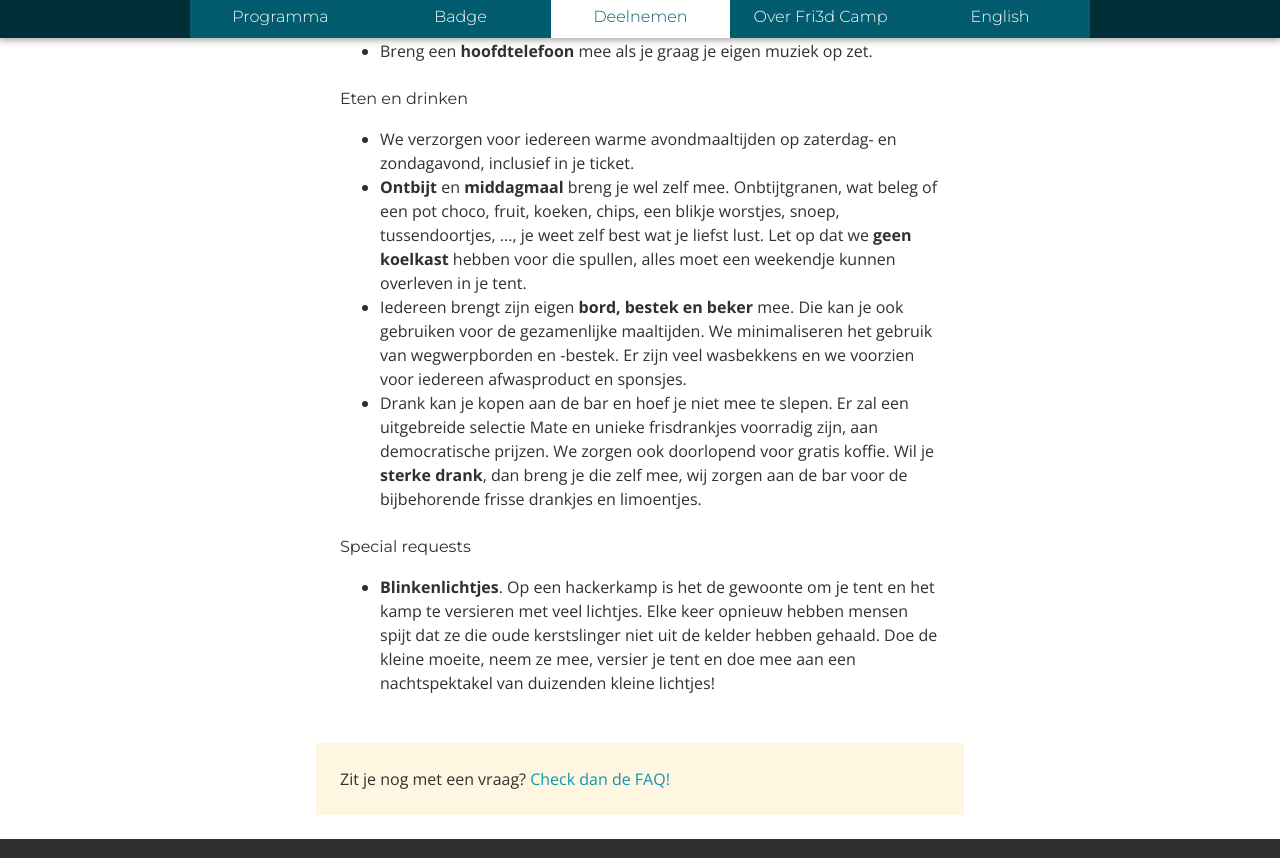
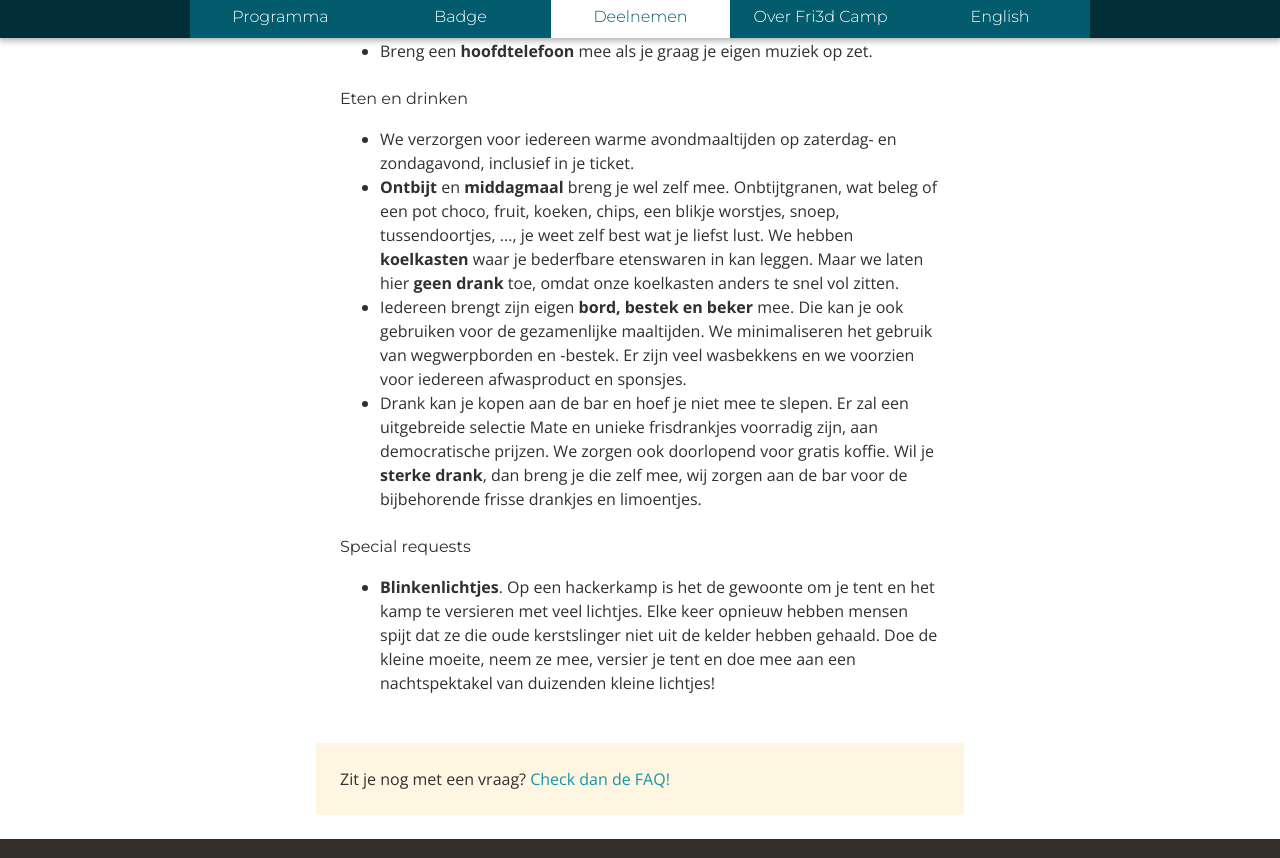
Before and after one commit to Fri3dCamp/fri3d2018-announce, a Jekyll site: the page built from deelnemen/checklist.html, in a window 1280 px wide and 900 px high, scrolled down 3261 px, cut to the strip 42-900 px from the top of the window. Built offline with Jekyll 4.4.1, drawn with Linux system fonts in a browser that asks for light colours; nearby versions of some CDN libraries; grey boxes are pictures that could not be loaded.

Commit message:
koelkast info in checklist

```diff
--- a/deelnemen/checklist.html
+++ b/deelnemen/checklist.html
@@ -52,7 +52,7 @@ navlevel: 1
 <li>Breng een <strong>hoofdtelefoon</strong>&nbsp;mee als je graag je eigen muziek op zet.</li></ul><h3>Eten en drinken</h3>
 <ul>
 <li>We verzorgen voor iedereen warme avondmaaltijden op zaterdag- en zondagavond, inclusief in je ticket.</li>
-<li><strong>Ontbijt</strong>&nbsp;en <strong>middagmaal</strong>&nbsp;breng je wel zelf mee. Onbtijtgranen, wat beleg of een pot choco, fruit, koeken, chips, een blikje worstjes, snoep, tussendoortjes, ..., je weet zelf best wat je liefst lust. Let op dat we <strong>geen koelkast</strong>&nbsp;hebben voor die spullen, alles moet een weekendje kunnen overleven in je tent.</li>
+<li><strong>Ontbijt</strong>&nbsp;en <strong>middagmaal</strong>&nbsp;breng je wel zelf mee. Onbtijtgranen, wat beleg of een pot choco, fruit, koeken, chips, een blikje worstjes, snoep, tussendoortjes, ..., je weet zelf best wat je liefst lust. We hebben <strong>koelkasten</strong> waar je bederfbare etenswaren in kan leggen. Maar we laten hier <strong>geen drank</strong> toe, omdat onze koelkasten anders te snel vol zitten.</li>
 <li>Iedereen brengt zijn eigen <strong>bord, bestek en beker</strong>&nbsp;mee. Die kan je ook gebruiken voor de gezamenlijke maaltijden. We minimaliseren het gebruik van wegwerpborden en -bestek. Er zijn veel wasbekkens en we voorzien voor iedereen afwasproduct en sponsjes.</li>
 <li>Drank kan je kopen aan de bar en hoef je niet mee te slepen. Er zal een uitgebreide selectie Mate en unieke frisdrankjes voorradig zijn, aan democratische prijzen. We zorgen ook doorlopend voor gratis koffie. Wil je <strong>sterke drank</strong>, dan breng je die zelf mee, wij zorgen aan de bar voor de bijbehorende frisse drankjes en limoentjes.</li></ul>
 <h3>Special requests</h3>
```
